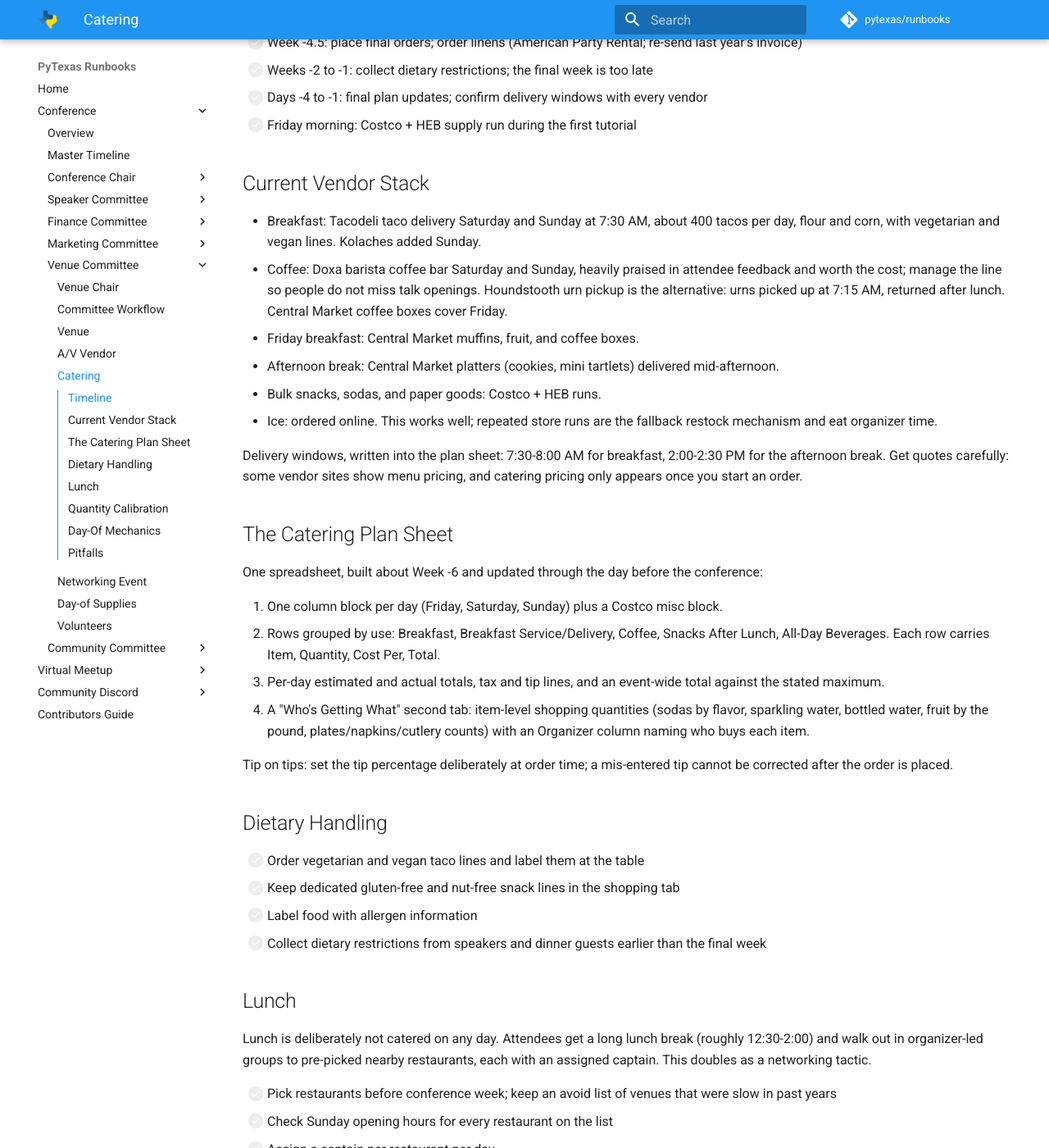
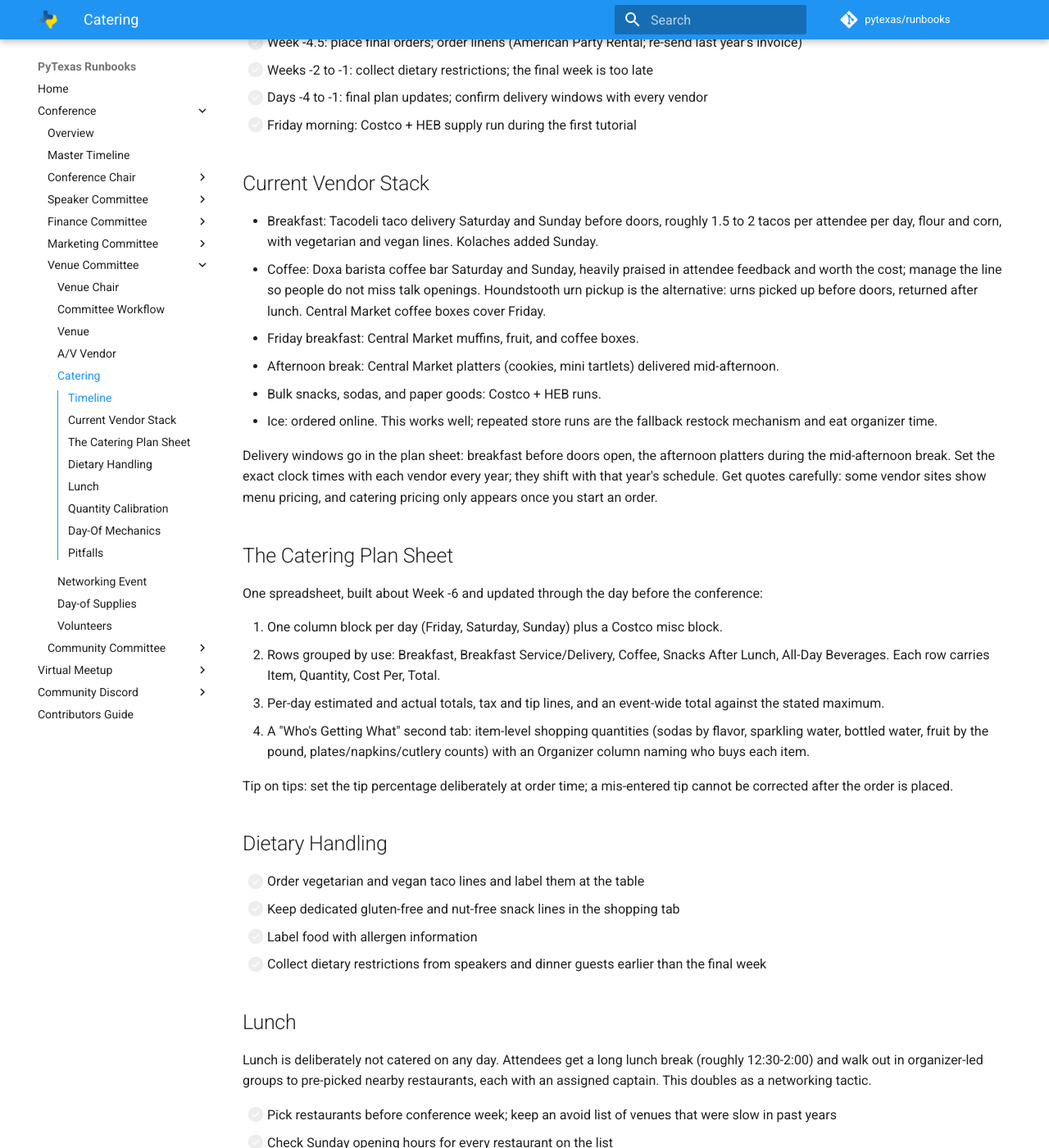
Before and after one commit to pytexas/runbooks, an MkDocs documentation site: the page built from docs/conference/runbooks/catering.md, in a window 1280 px wide and 1400 px high, scrolled down 569 px. Shown: the whole window at 82% size. Built offline with MkDocs 1.6.1 and Material for MkDocs 9.7.7, drawn with Linux system fonts in a browser that asks for light colours; comment, search, counter and statistics services are not loaded; some of the changed text lies outside the part shown.

Commit message:
Genericize catering timings and quantities
Catering delivery times and food quantities are not fixed; they shift
with each year's schedule and headcount. Pinning them to the clock or to
a raw count invited drift (the afternoon delivery window read
2:00-2:30 in two files and 2:25-2:55 in two others, the same event with
two times).

- Re-anchor every catering time to a durable reference point (before
  doors, the mid-afternoon break) instead of a clock. The one concrete
  schedule that stays is the "Sample Saturday" grid in run-of-show.md,
  which is explicitly a per-year template.
- Express food quantities as per-head ratios (tacos per attendee,
  bananas per attendee per day) so they scale with attendance, keeping
  the full-capacity totals as a sanity check.
- Point the grants runbook contact at foundation@pytexas.org.

```diff
--- a/docs/conference/runbooks/asana-venue-committee.csv
+++ b/docs/conference/runbooks/asana-venue-committee.csv
@@ -20,7 +20,7 @@
 Get catering quotes,Research options and get quotes for all food beverage and bartending needs across three days,,Week -9,Medium,Catering Planning,catering;vendors,Remind vendors 501(c)(3) status removes sales tax
 Select catering approach,Choose caterers or grocery/self-service approach. Confirm deposits and headcounts. Coordinate budget with Finance,,Week -8.5,Medium,Catering Planning,catering;vendors,Deposits run roughly half of totals
 Plan coffee service,Arrange barista bar or urn pickup. Regular and decaf tea options creamers sugar alternatives,,Week -8,Medium,Catering Planning,catering;beverages,Coffee is the largest catering friction and budget overrun. Consider a Food/Coffee sponsorship tier
-Build catering plan sheet,Per-day blocks (breakfast coffee snacks all-day beverages) plus a who's-getting-what shopping tab with an owner per item,,Week -6,High,Catering Planning,catering;planning,Write down delivery windows: 7:30-8:00 AM breakfast and 2:00-2:30 PM afternoon
+Build catering plan sheet,Per-day blocks (breakfast coffee snacks all-day beverages) plus a who's-getting-what shopping tab with an owner per item,,Week -6,High,Catering Planning,catering;planning,Write down each year's delivery windows: breakfast before doors and afternoon during the mid-afternoon break
 Plan cold beverages,Order water sodas healthy alternatives. IMPORTANT: Diet/Zero sodas preferred. Order ice online,,Week -6,Medium,Catering Planning,catering;beverages,LESSON: People prefer Diet/Zero sparkling water and fruit. Ordering ice online works
 Plan dietary accommodations,Ensure vegetarian vegan gluten-free nut-free dairy-free options. Plan allergen labeling strategy,,Week -6,High,Catering Planning,catering;dietary,LESSON: Collecting dietary info in the final week is too late. Collect earlier. Clear labeling CRITICAL
 Decide networking event approach,Choose venue type: bar/restaurant buyout venue-hosted or rooftop (weather dependent),,Month -6,High,Networking Event Planning,networking;planning,Walking distance from conference venue preferred. Default to an established off-site venue and the bar buyout model
@@ -89,6 +89,6 @@
 Hold committee retrospective,Review what went well and what needs improvement across registration A/V food volunteers networking venue,,Week +2,High,Retrospective & Planning,retrospective,Honest assessment creates better future
 Update venue checklists,Add lessons learned and update all operational checklists based on actual experience,,Week +3,High,Retrospective & Planning,documentation;retrospective,Continuous improvement
 Update vendor contact list,Refresh vendor contacts with notes on quality reliability and recommendations,,Week +3,Medium,Retrospective & Planning,documentation;retrospective,Organized vendor database valuable
-Update catering quantity recommendations,Document actual consumption by item to improve future ordering,,Week +3,Low,Retrospective & Planning,documentation;retrospective,Calibration: expect 40-50 lb of bananas consumed across the weekend
+Update catering quantity recommendations,Document actual consumption by item to improve future ordering,,Week +3,Low,Retrospective & Planning,documentation;retrospective,Calibration: about one banana per two to three attendees per day (40-50 lb at full capacity)
 Update volunteer role descriptions,Refine volunteer roles based on what worked and what was needed,,Week +3,Low,Retrospective & Planning,documentation;retrospective,Better volunteer experience next year
 Update venue runbook,Add all lessons learned update processes update emergency procedures update templates,,Week +3,High,Retrospective & Planning,documentation;retrospective,Knowledge transfer for future years
--- a/docs/conference/runbooks/catering.md
+++ b/docs/conference/runbooks/catering.md
@@ -21,14 +21,14 @@
 
 ## Current Vendor Stack
 
-- Breakfast: Tacodeli taco delivery Saturday and Sunday at 7:30 AM, about 400 tacos per day, flour and corn, with vegetarian and vegan lines. Kolaches added Sunday.
-- Coffee: Doxa barista coffee bar Saturday and Sunday, heavily praised in attendee feedback and worth the cost; manage the line so people do not miss talk openings. Houndstooth urn pickup is the alternative: urns picked up at 7:15 AM, returned after lunch. Central Market coffee boxes cover Friday.
+- Breakfast: Tacodeli taco delivery Saturday and Sunday before doors, roughly 1.5 to 2 tacos per attendee per day, flour and corn, with vegetarian and vegan lines. Kolaches added Sunday.
+- Coffee: Doxa barista coffee bar Saturday and Sunday, heavily praised in attendee feedback and worth the cost; manage the line so people do not miss talk openings. Houndstooth urn pickup is the alternative: urns picked up before doors, returned after lunch. Central Market coffee boxes cover Friday.
 - Friday breakfast: Central Market muffins, fruit, and coffee boxes.
 - Afternoon break: Central Market platters (cookies, mini tartlets) delivered mid-afternoon.
 - Bulk snacks, sodas, and paper goods: Costco + HEB runs.
 - Ice: ordered online. This works well; repeated store runs are the fallback restock mechanism and eat organizer time.
 
-Delivery windows, written into the plan sheet: 7:30-8:00 AM for breakfast, 2:00-2:30 PM for the afternoon break.
+Delivery windows go in the plan sheet: breakfast before doors open, the afternoon platters during the mid-afternoon break. Set the exact clock times with each vendor every year; they shift with that year's schedule.
 Get quotes carefully: some vendor sites show menu pricing, and catering pricing only appears once you start an order.
 
 ## The Catering Plan Sheet
@@ -68,7 +68,7 @@
 Known calibration data:
 
 - Diet and zero sodas, sparkling water, and fruit are the hits; among regular sodas, Coke goes fastest and Dr Pepper gets left over.
-- Expect 40-50 lb of bananas to go over the weekend.
+- Bananas go fast: budget about one per two to three attendees per day (a full-capacity weekend runs through 40-50 lb).
 - Muffins and kolaches tend to be over-ordered; order fewer.
 - Buy light on Friday to gauge the year's preferences, then buy in bulk for the weekend.
 - Any food put out is gone within an hour, except one unpredictable "forbidden item of the year."
@@ -76,10 +76,10 @@
 
 ## Day-Of Mechanics
 
-- [ ] 7:15 AM coffee pickup (if using urn pickup); return urns after lunch
-- [ ] 7:30 AM breakfast delivery; food set up by 8:00 AM
+- [ ] Coffee pickup before doors (if using urn pickup); return urns after lunch
+- [ ] Breakfast delivery before doors; food set up before registration opens
 - [ ] Tear down food after breakfast and after the afternoon snack window; food out for an hour is food gone
-- [ ] Afternoon delivery arrives 2:00-2:30 PM; have a table clear for it
+- [ ] Afternoon delivery arrives during the mid-afternoon break; have a table clear for it
 - [ ] Restock via store runs as needed; the shopping tab names who runs
 - [ ] Leftover policy, decided in advance: give leftovers to library staff
 - [ ] Count leftovers at teardown for next year's calibration
```
Also changed, not shown: docs/conference/runbooks/day-of-operations-guide.md (+6 -6 lines), docs/conference/runbooks/day-of-supplies.md (+1 -1 lines), docs/conference/runbooks/grants.md (+1 -1 lines), docs/conference/runbooks/run-of-show.md (+1 -1 lines), docs/conference/runbooks/venue-committee-runbook.md (+5 -5 lines).
